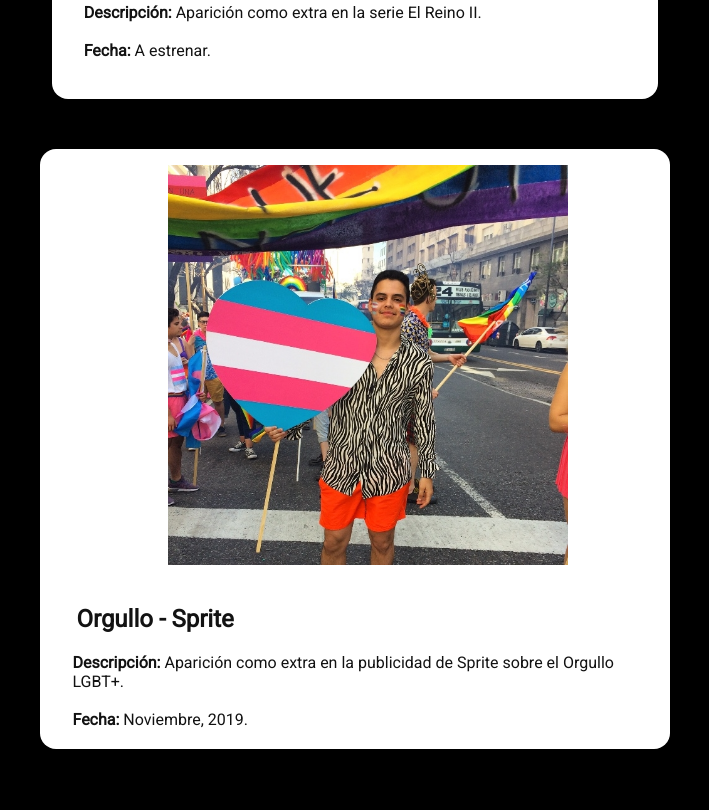
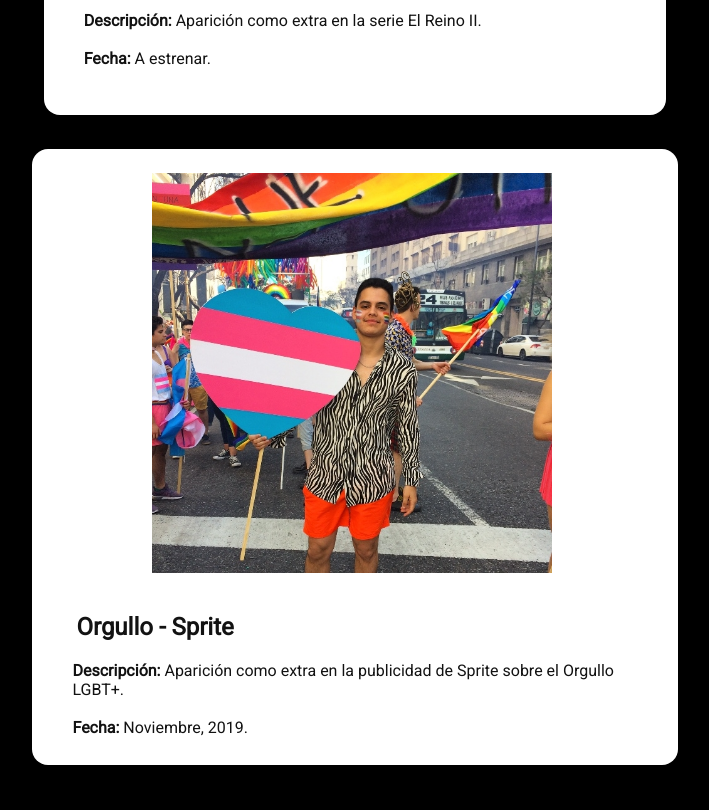
Before and after one commit to chriscoronab/Christian-Corona---Modelo, a plain HTML site: page pages/proyectos.html in a window 1280 px wide. Shown: the part 627-1437 px from the top of the page, without its empty margins (285-994 px from the left). Drawn offline with Linux system fonts and the light colour scheme; grey boxes are pictures that could not be loaded.

Commit message:
creo grids

```diff
--- a/css/style.css
+++ b/css/style.css
@@ -207,11 +207,12 @@ a {
     margin: 0 auto;
     margin-bottom: 2em;
     color: #121212;
-    overflow: hidden;
+    padding: 0.5em;
 }
 
 .proyectos-grid {
     display: grid;
+    margin-bottom: 5em;
 }
 
 #elReino {
@@ -222,7 +223,6 @@ a {
 .proyectosTitulo {
     padding-left: 1.5em;
     font-size: 1.5em;
-    width: 50%;
 }
 
 .proyectosTexto {
@@ -236,7 +236,7 @@ a {
     height: 300px;
     padding-top: 1em;
     padding-bottom: 1em;
-    /* padding-left: 11em; */
+    padding-left: 10em;
 }
 
 #sprite {
@@ -248,13 +248,12 @@ a {
     height: 400px;
     padding-top: 1em;
     padding-bottom: 1em;
-    padding-left: 8em;
+    padding-left: 7em;
 }
 
 #spriteVideo {
     text-align: center;
     margin-top: 4em;
-    margin-bottom: 2em;
 }
 
 .publicidad1 {
--- a/pages/proyectos.html
+++ b/pages/proyectos.html
@@ -25,7 +25,7 @@
     <main class="fuenteRegular">
         <h1 class="tituloPaginas">Proyectos</h1>
     <section class="proyectos-grid">
-    <a href=""></a><img src="../assets/img/publicidad1.jpg" alt="publicidad1" class="publicidad1">
+    <img src="../assets/img/publicidad1.jpg" alt="publicidad1" class="publicidad1">
     <article id="elReino" class="proyectos">
         <img src="../assets/img/El-Reino-Temporada-2-Fecha-De-Estreno-Chino-Darin.jpg" alt="elReinoImg">
         <h2 class="proyectosTitulo">El Reino II (próximamente)</h2>
```
